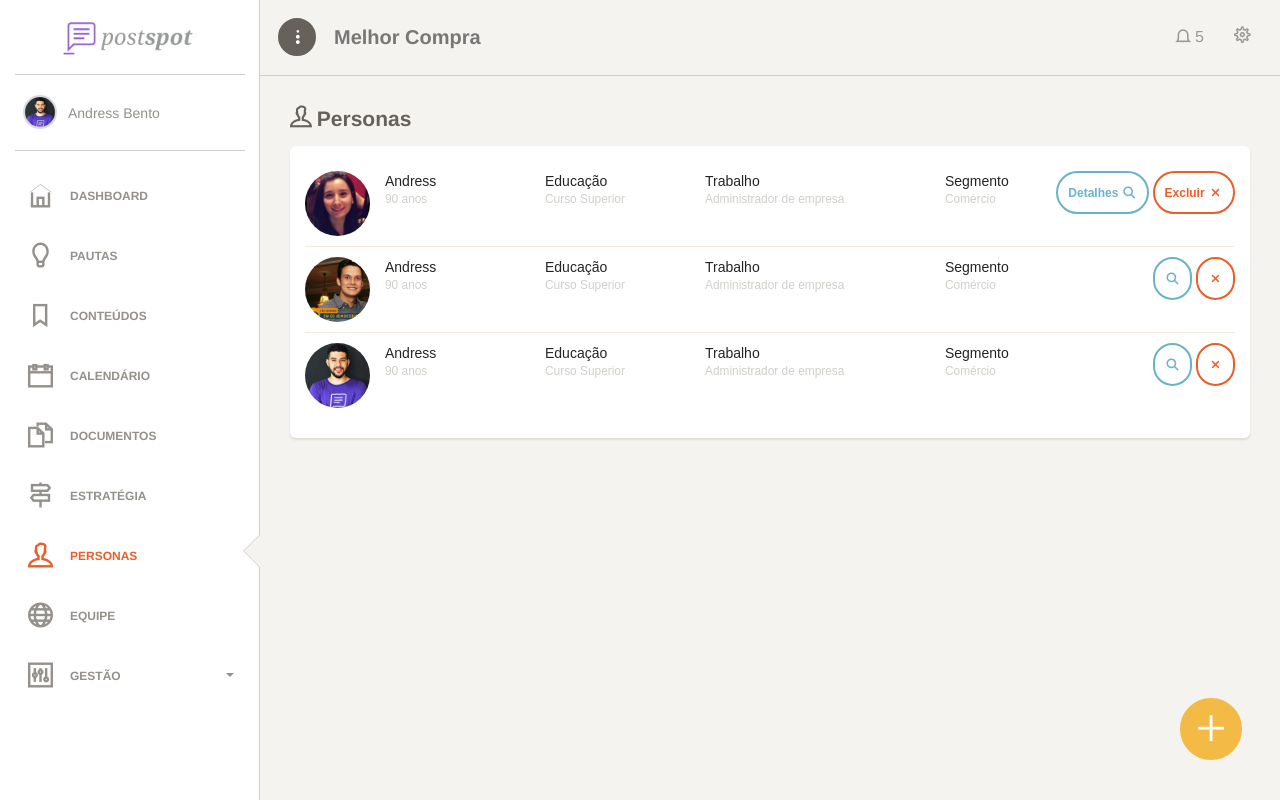
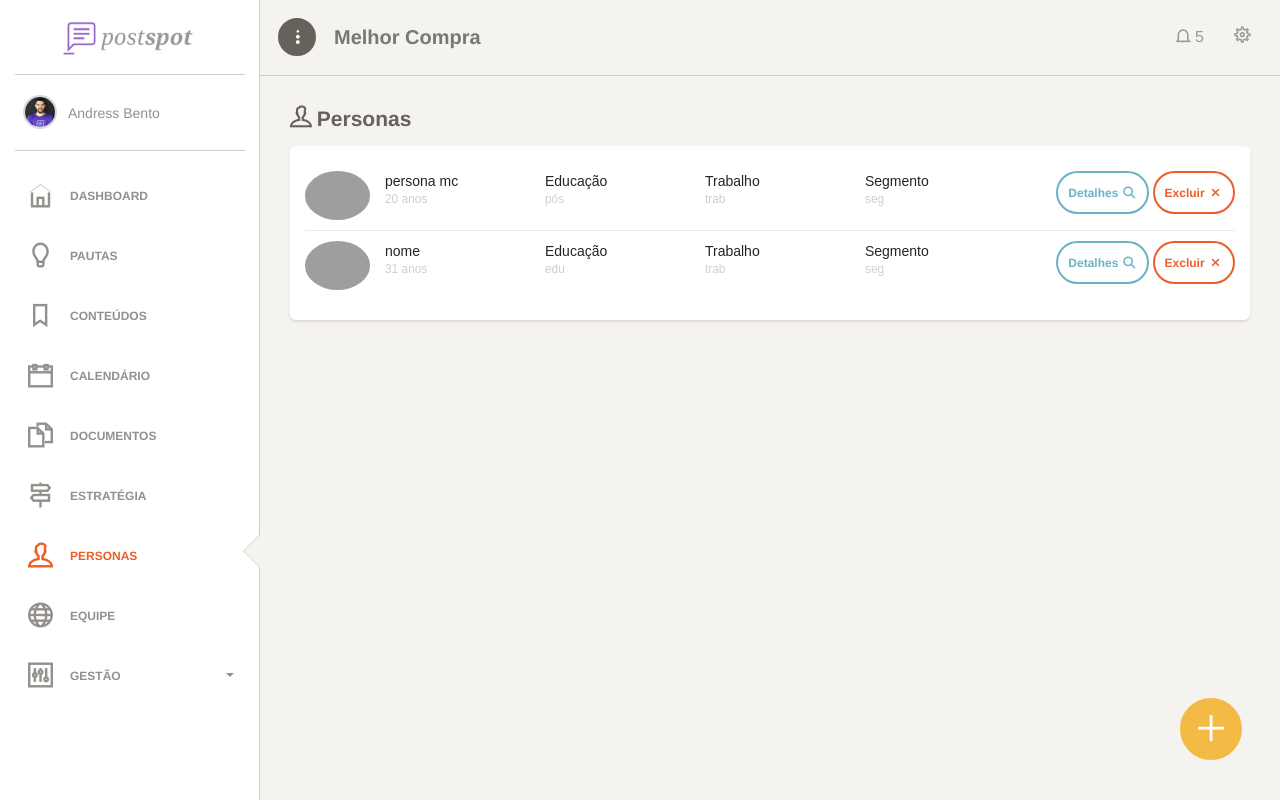
Before and after one commit to postspot/postspot_app_v1, a PHP site: page /view/adm/personas.php in a window 1280 px wide. Run offline with PHP 8.4, Linux system fonts and the light colour scheme; data comes from the database, SQL or seed files in the repository; some libraries are stand-ins or nearby versions; some web fonts are replaced; grey boxes are pictures that could not be loaded.

Commit message:
matheus2009 - Fiz modificações no back e no front na parte da persona. Falta criar o deletar persona (json) e o editar (PHP).

```diff
--- a/controller/persona/criar_persona.php
+++ b/controller/persona/criar_persona.php
@@ -39,10 +39,10 @@
 
 
         if(personas::insert($obj)){
-            header('Location: ../../view/adm/cria_persona.php?retorno=ok');
+            header('Location: ../../view/adm/personas.php?retorno=ok');
         }
         else{
-            header('Location: ../../view/adm/cria_persona.php?retorno=erro');
+            header('Location: ../../view/adm/cria_persona.php?retorno=falha');
 
         }
     }
--- a/model/personas.php
+++ b/model/personas.php
@@ -78,14 +78,13 @@
 		$stmt = Conexao::getInstance()->prepare("SELECT * FROM personas WHERE id_persona = :id");
 
 		$stmt->bindParam(":id", $id);
-		 $stmt->execute();
-			$colunas = array();
-			while ($row = $stmt->fetch(PDO::FETCH_OBJ)) {
-				array_push($colunas, $row);
-			}
-			return $colunas;
+		$stmt->execute();
+		while ($row = $stmt->fetch(PDO::FETCH_OBJ)) {
+			return $row;
+		}
+		return false;
 		} catch(PDOException $ex) {
-		return false;
+			return false;
 		}
 	}
 	public static function getByProjeto($id) {
@@ -102,6 +101,22 @@
 			return $colunas;
 		} catch(PDOException $ex) {
 		return false;
+		}
+	}
+
+	public static function getAllPersona() {
+
+	 try {
+			$stmt = Conexao::getInstance()->prepare("SELECT * FROM personas");
+
+			$stmt->execute();
+			$colunas = array();
+			while ($row = $stmt->fetch(PDO::FETCH_OBJ)) {
+				array_push($colunas, $row);
+			}
+			return $colunas;
+		} catch(PDOException $ex) {
+			return false;
 		}
 	}
 
--- a/view/adm/assets/js/custom.js
+++ b/view/adm/assets/js/custom.js
@@ -1,6 +1,8 @@
 var today = new Date();
 var dd = today.getDate();
 var mm = today.getMonth()+1; //January is 0!
+icones = ['','info','success','warning','danger'];
+type = ['','info','success','warning','danger'];
 
 var yyyy = today.getFullYear();
 if(dd<10){
@@ -162,7 +164,7 @@
                 break;
             case 'personas':
             var camposHtml = '<div class="row">';
-            for(i=1 ; i < 61 ; i++){
+            for(i=1 ; i < 60 ; i++){
                 camposHtml +=  '<div class="col-md-3">' +
                                     '<div class="foto-persona-radio">' +
                                         '<img src="assets/img/faces/'+i+'-avatar-postspot.png">' +
@@ -274,6 +276,51 @@
                     alert('Vamos trocar a senha');
                 });
                 break;
+            case 'deletaProjeto':
+                swal({
+                    title: 'Deseja deletar a persona?',
+                    text: "Depois de confirmar a persona não poderá ser recuperada!",
+                    type: 'warning',
+                    showCancelButton: true,
+                    cancelButtonClass: 'btn btn-danger btn-fill',
+                    confirmButtonClass: 'btn btn-success btn-fill',
+                    confirmButtonText: 'Sim, deletar!',
+                    buttonsStyling: false
+                }).then(function() {
+                    //dados = {: codDeletado}
+                    $.ajax({
+                        url: "../../controller/persona/deleta_persona.php",
+                        type: "POST",
+                        dataType: "json",
+                        async: true,
+                        //data: dados,
+                        timeout: 15000,
+                        success: function (data) {
+                            if(data == 'true'){
+                                swal({
+                                  title: 'Sucesso!',
+                                  text: 'A persona foi deletada.',
+                                  type: 'success',
+                                  confirmButtonClass: "btn btn-success btn-fill",
+                                  buttonsStyling: false
+                                  })
+                            }else{
+                                swal({
+                                  title: 'Erro!',
+                                  text: 'A persona não foi deletada.',
+                                  type: 'error',
+                                  confirmButtonClass: "btn btn-info btn-fill",
+                                  buttonsStyling: false
+                                  })
+                            }
+                        },
+                        error: function (x, t, m) {
+                            alert('Tempo esgotado');
+                            console.log(JSON.stringify(x));
+                        }
+                    });
+                });
+            break;
         }
     },
 
@@ -294,4 +341,20 @@
             }
          });
     },
+
+    showNotification: function(icon,cor, text){
+
+        $.notify({
+            icon: icones[icon],
+            message: text
+
+        },{
+            type: type[cor],
+            timer: 3000,
+            placement: {
+                from: 'top',
+                align: 'right'
+            }
+        });
+    },
 }
--- a/view/adm/personas.php
+++ b/view/adm/personas.php
@@ -1,6 +1,10 @@
 <?php
 require_once '../../config/config.php';
 require_once '../../lib/operacoes.php';
+require_once '../../model/personas.php';
+$personas = Personas::getAllPersona();
+/*pre_r($personas);
+die();*/
 ?>
 <html lang="pt-br">
     <head>
@@ -28,105 +32,41 @@
                                 <div class="card">
                                     <div class="card-content">
                                         <ul class="list-unstyled team-members">
-                                            <li>
+                                            <?php foreach($personas as $persona): ?>
+                                                <li id="personaId<?= $persona->id_persona ?>">
                                                     <div class="row">
                                                         <div class="col-xs-1">
                                                             <div class="avatar">
-                                                            <img src="assets/img/faces/face-0.jpg" alt="Circle Image" class="img-circle img-no-padding img-responsive">
+                                                                <img src="assets/img/faces/<?= $persona->foto ?>" alt="Imagem persona <?= $persona->nome ?>" class="img-circle img-no-padding img-responsive">
                                                             </div>
                                                         </div>
                                                         <div class="col-xs-2">
-                                                        Andress
+                                                            <?= $persona->nome ?>
                                                             <br>
-                                                        <span class="text-muted"><small>90 anos</small></span>
+                                                            <span class="text-muted"><small><?= $persona->idade ?> anos</small></span>
                                                         </div>
                                                         <div class="col-xs-2">
                                                             Educação
                                                             <br>
-                                                        <span class="text-muted"><small>Curso Superior</small></span>
+                                                            <span class="text-muted"><small><?= $persona->educacao ?></small></span>
                                                         </div>
-                                                    <div class="col-xs-3">
+                                                        <div class="col-xs-2">
                                                             Trabalho
                                                             <br>
-                                                        <span class="text-muted"><small>Administrador de empresa</small></span>
-                                                    </div>
-                                                    <div class="col-xs-1">
-                                                        Segmento
-                                                        <br>
-                                                        <span class="text-muted"><small>Comércio</small></span>
-                                                    </div>
-                                                    <div class="col-xs-3 text-right">
-                                                        <btn class="btn btn-sm btn-info btn-icon">Detalhes <i class="fa fa-search"></i></btn>
-                                                        <btn class="btn btn-sm btn-danger btn-icon">Excluir <i class="fa fa-times"></i></btn>
-                                                    </div>
-                                                </div>
-                                            </li>
-                                            <li>
-                                                <div class="row">
-                                                    <div class="col-xs-1">
-                                                        <div class="avatar">
-                                                            <img src="assets/img/faces/face-1.jpg" alt="Circle Image" class="img-circle img-no-padding img-responsive">
-                                                        </div>
-                                                    </div>
-                                                    <div class="col-xs-2">
-                                                        Andress
-                                                        <br>
-                                                        <span class="text-muted"><small>90 anos</small></span>
-                                                    </div>
-                                                    <div class="col-xs-2">
-                                                        Educação
-                                                        <br>
-                                                        <span class="text-muted"><small>Curso Superior</small></span>
-                                                    </div>
-                                                    <div class="col-xs-3">
-                                                        Trabalho
-                                                        <br>
-                                                        <span class="text-muted"><small>Administrador de empresa</small></span>
+                                                            <span class="text-muted"><small><?= $persona->trabalho ?></small></span>
                                                         </div>
                                                         <div class="col-xs-2">
                                                             Segmento
                                                             <br>
-                                                        <span class="text-muted"><small>Comércio</small></span>
+                                                            <span class="text-muted"><small><?= $persona->segmento ?></small></span>
                                                         </div>
-                                                    <div class="col-xs-2 text-right">
-                                                        <btn class="btn btn-sm btn-info btn-icon"><i class="fa fa-search"></i></btn>
-                                                        <btn class="btn btn-sm btn-danger btn-icon"><i class="fa fa-times"></i></btn>
+                                                        <div class="col-xs-3 text-right">
+                                                            <a href="edita_persona.php?persona=<?= $persona->id_persona ?>" class="btn btn-sm btn-info btn-icon">Detalhes <i class="fa fa-search"></i></a>
+                                                            <a href="#" onclick="deletaPersona(event,'<?= $persona->id_persona ?>',this);" class="btn btn-sm btn-danger btn-icon">Excluir <i class="fa fa-times"></i></a>
                                                         </div>
                                                     </div>
                                                 </li>
-                                            <li>
-                                                <div class="row">
-                                                    <div class="col-xs-1">
-                                                        <div class="avatar">
-                                                            <img src="assets/img/faces/face-2.jpg" alt="Circle Image" class="img-circle img-no-padding img-responsive">
-                                                        </div>
-                                                    </div>
-                                                    <div class="col-xs-2">
-                                                        Andress
-                                                        <br>
-                                                        <span class="text-muted"><small>90 anos</small></span>
-                                                    </div>
-                                                    <div class="col-xs-2">
-                                                        Educação
-                                                        <br>
-                                                        <span class="text-muted"><small>Curso Superior</small></span>
-                                                    </div>
-                                                    <div class="col-xs-3">
-                                                        Trabalho
-                                                        <br>
-                                                        <span class="text-muted"><small>Administrador de empresa</small></span>
-                                                    </div>
-                                                    <div class="col-xs-2">
-                                                        Segmento
-                                                        <br>
-                                                        <span class="text-muted"><small>Comércio</small></span>
-                                                    </div>
-                                                    <div class="col-xs-2 text-right">
-                                                        <a href="edita_persona.php" class="btn btn-sm btn-info btn-icon"><i class="fa fa-search"></i></a>
-                                                        <a class="btn btn-sm btn-danger btn-icon"><i class="fa fa-times"></i></a>
-                                                    </div>
-                                                </div>
-                                            </li>
+                                            <?php endforeach; ?>
                                         </ul>
                                     </div>
                                 </div>
@@ -143,4 +83,31 @@
 
     <?php require_once './includes/footer_imports.php'; ?>
 
+    <script>
+    var codDeletado;
+        <?php if (isset($_GET['retorno']) && $_GET['retorno'] == 'ok') { ?>
+            $(document).ready(function() {
+                funcoes.showNotification(0,1,'<b>Sucesso</b> - persona foi criada corretamente.');
+            });
+        <?php }else if (isset($_GET['retorno']) && $_GET['retorno'] == 'eOk') { ?>
+            $(document).ready(function() {
+                funcoes.showNotification(0,1,'<b>Sucesso</b> - persona editada com sucesso.');
+            });
+        <?php }else if (isset($_GET['retorno']) && $_GET['retorno'] == 'dOk') { ?>
+            $(document).ready(function() {
+                funcoes.showNotification(0,1,'<b>Sucesso</b> - persona deletada com sucesso.');
+            });
+        <?php }else if (isset($_GET['retorno']) && $_GET['retorno'] == 'dFalha') { ?>
+            $(document).ready(function() {
+                funcoes.showNotification(0,1,'<b>Sucesso</b> - persona deletada com sucesso.');
+            });
+        <?php } ?>
+        function deletaPersona(e,cod_persona,btn) {
+            e.preventDefault();
+            var id = '#personaId' + cod_persona;
+            $(id).fadeOut();
+            codDeletado = cod_persona;
+            //funcoes.showSwal('deletaProjeto');
+         }
+    </script>
 </html>
```
Also changed, not shown: controller/persona/deleta_persona.php (added, +11 -0 lines), controller/persona/edita_persona.php (added, +24 -0 lines), view/adm/cria_persona.php (+12 -3 lines), view/adm/edita_persona.php (+32 -14 lines), view/adm/estrategia.php (+5 -3 lines). Lines whose indentation alone changed are shown as unchanged.
